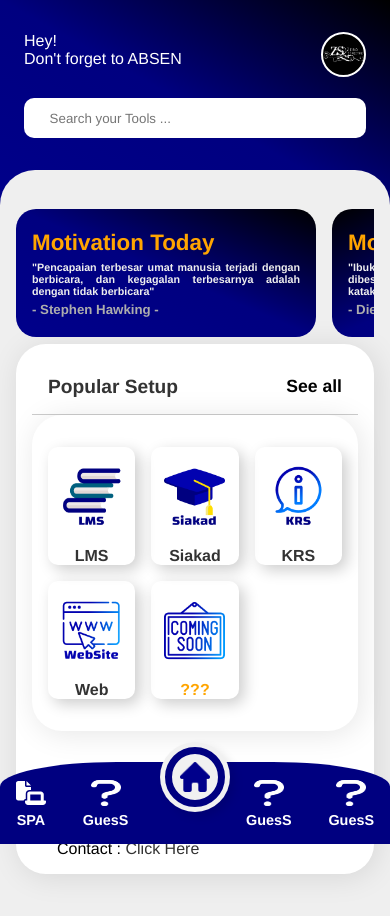
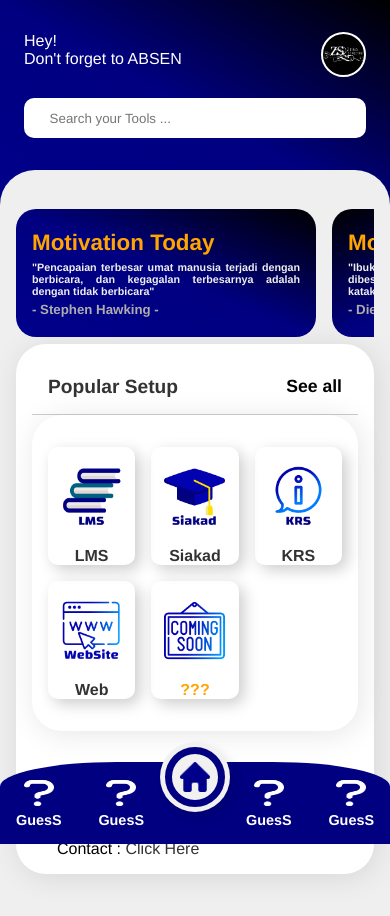
Before and after one commit to ordinaldev/ordinaldev.github.io, a plain HTML site: page lp3imobile/index.html in a window 390 px wide. Drawn offline with Linux system fonts and the light colour scheme.

Commit message:
Update index.html
Signed-off-by: ordinaldev <121743907+ordinaldev@users.noreply.github.com>

```diff
--- a/lp3imobile/index.html
+++ b/lp3imobile/index.html
@@ -120,9 +120,9 @@
         <div class="bottom-inner">
             <div class="bottom-main">
                 <div class="nav-items">
-                    <div class="nav-item">
-                        <img class="icon" src="laptop-file-solid.svg">
-                        <p>SPA</p>
+                     <div class="nav-item">
+                        <img class="icon" src="question-solid.png">
+                        <p>GuesS</p>
                     </div>
                     <div class="nav-item">
                         <img class="icon" src="question-solid.png">
```
